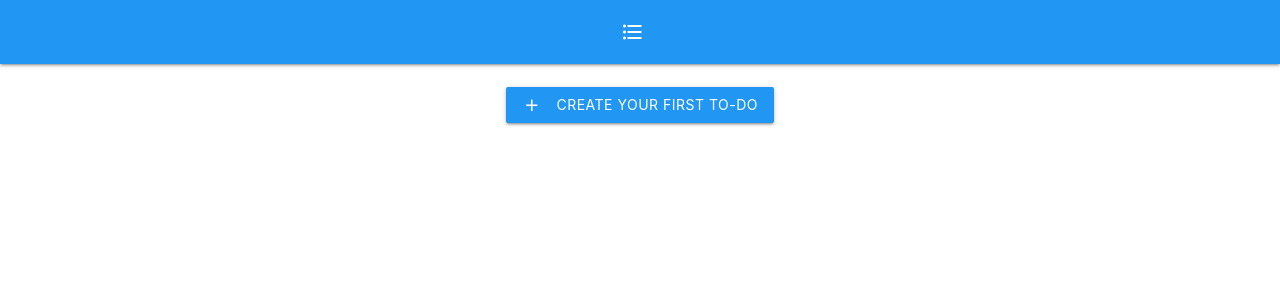
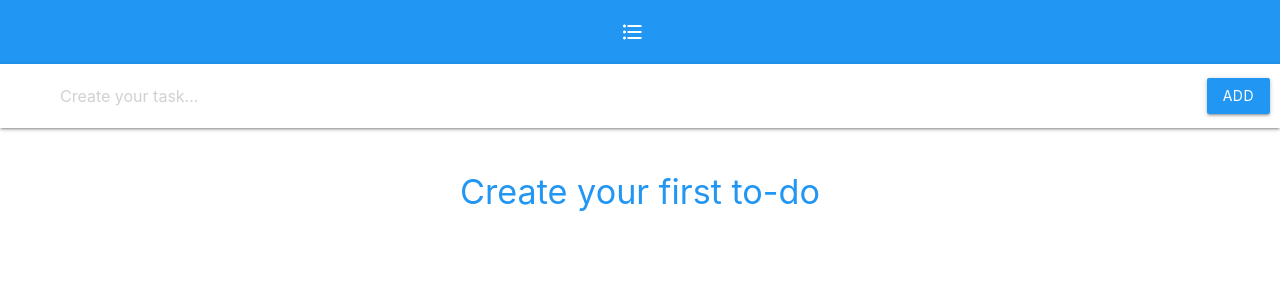
Before and after one commit to john29917958/To-Do, a React (Create React App) app in the folder react/to-do/: page / in a window 1280 px wide. Shown: the top 300 px of the page. Built offline with nearby package versions, Linux system fonts and the light colour scheme.

Commit message:
Replace add button with an "add to-do navbar"
In this commit, the add button "+" is deleted. An "add to-do navbar" is added. In addition, auto scroll function is deleted, all navbars are fixed to the top, and the auto focus feature of to-do item is removed.

```diff
--- a/react/to-do/src/App.js
+++ b/react/to-do/src/App.js
@@ -7,8 +7,6 @@ import ToDo from './ToDo.js';
 let lastTimeStamp = 0;
 
 class App extends React.Component {
-  #addBtn = null;
-
   constructor(props) {
     super(props);
 
@@ -19,8 +17,7 @@ class App extends React.Component {
     }
 
     this.state = {
-      toDos: toDos,
-      addBtnState: 'default'
+      toDos: toDos
     };
   }
 
@@ -45,18 +42,17 @@ class App extends React.Component {
     }, true);
   }
 
-  #addToDo() {
-    let self = this,
-      date = new Date(),
+  #addToDo(title) {
+    let date = new Date(),
       id = date.getFullYear().toString() + date.getMonth().toString() + date.getDate().toString() +
         date.getHours().toString() + date.getMinutes().toString() + date.getSeconds().toString() +
         date.getMilliseconds().toString(),
       toDos = this.state.toDos;
 
-    toDos.push({
+    toDos.unshift({
       id: id,
-      text: '',
-      isEditing: true,
+      text: title,
+      isEditing: false,
       isDone: false
     });
 
@@ -65,14 +61,6 @@ class App extends React.Component {
     });
 
     localStorage.setItem('toDos', JSON.stringify(toDos));
-
-    setTimeout(function () {
-      if (self.#addBtn.offsetTop + self.#addBtn.offsetHeight > window.pageYOffset + window.innerHeight) {
-        self.#addBtn.scrollIntoView({
-          behavior: 'smooth'
-        });
-      }
-    }, 1000);
   }
 
   #handleToDoChange(id, text) {
@@ -135,27 +123,39 @@ class App extends React.Component {
     localStorage.setItem('toDos', JSON.stringify(toDos));
   }
 
-  #handleAddBtnMouseEvent(btnState) {
+  #onToDoInputValChanged(e) {
     this.setState({
-      addBtnState: btnState
+      toDoInputVal: e.target.value
     });
   }
 
   render() {
-    let self = this,
-      addBtnClass;
-
-    if (this.state.addBtnState === 'pressed') {
-      addBtnClass = 'blue-text text-darken-3';
-    } else if (this.state.addBtnState === 'hovered') {
-      addBtnClass = 'light-blue-text';
-    } else {
-      addBtnClass = 'blue-text';
-    }
+    let self = this;
 
     return (
       <div>
         <Navbar />
+        <div className='navbar-fixed'>
+          <nav className='white'>
+            <div className='nav-wrapper'>
+              <form>
+                <div className='input-field'>
+                  <input id='create-input' type="search" placeholder='Create your task...' onChange={this.#onToDoInputValChanged.bind(this)} />
+                  <label className='label-icon' for='create-input'>
+                    <i className='material-icons'>
+                      format_list_bulleted
+                    </i>
+                  </label>
+                  <button className='btn waves-effect waves-light blue white-text' style={{
+                    position: 'absolute',
+                    top: '14px',
+                    right: '10px'
+                  }} onClick={this.#addToDo.bind(this, this.state.toDoInputVal)}>ADD</button>
+                </div>
+              </form>
+            </div>
+          </nav>
+        </div>
         <br />
         <div className={'container ' + (this.state.toDos.length === 0 ? 'center-align' : '')}>
           {
@@ -176,34 +176,9 @@ class App extends React.Component {
             <div className='col s12'>
               {
                 this.state.toDos.length === 0 ?
-                  (<button
-                    type='button'
-                    className='btn blue waves-effect waves-light'
-                    onClick={self.#addToDo.bind(self)}>
-                    <i className='material-icons left'>
-                      add
-                    </i>
+                  (<h4 className='blue-text'>
                     Create your first to-do
-                  </button>) :
-                  (<a
-                    ref={function (button) {
-                      if (button != null) {
-                        self.#addBtn = button;
-                      }
-                    }}
-                    className={ 'btn-flat ' + addBtnClass}
-                    onMouseOver={this.#handleAddBtnMouseEvent.bind(this, 'hovered')}
-                    onMouseDown={this.#handleAddBtnMouseEvent.bind(this, 'pressed')}
-                    onMouseLeave={this.#handleAddBtnMouseEvent.bind(this, 'default')}
-                    onMouseUp={function (e) {
-                      self.#handleAddBtnMouseEvent.call(self, 'hovered')
-                      self.#addToDo.call(self);
-                    }}
-                    style={{ cursor: 'pointer', userSelect: 'none' }}>
-                    <i className='material-icons'>
-                      add
-                    </i>
-                  </a>)
+                  </h4>) : ''
               }
             </div>
           </div>
--- a/react/to-do/src/Navbar.js
+++ b/react/to-do/src/Navbar.js
@@ -7,6 +7,7 @@ class Navbar extends React.Component {
 
     render() {
         return (
+            <div className='navbar-fixed'>
                 <nav>
                     <div className="nav-wrapper blue">
                         <div className='container'>
@@ -21,6 +22,7 @@ class Navbar extends React.Component {
                         </div>
                     </div>
                 </nav>
+            </div>
         )
     }
 }
--- a/react/to-do/src/ToDo.js
+++ b/react/to-do/src/ToDo.js
@@ -9,12 +9,6 @@ class ToDo extends React.Component {
         this.state = {
             text: this.props.text
         };
-    }
-
-    componentDidMount() {
-        if (this.props.isEditing) {
-            this.#input.focus();
-        }
     }
 
     #onInputValChanged(e) {
```
Lines whose indentation alone changed are shown as unchanged.
